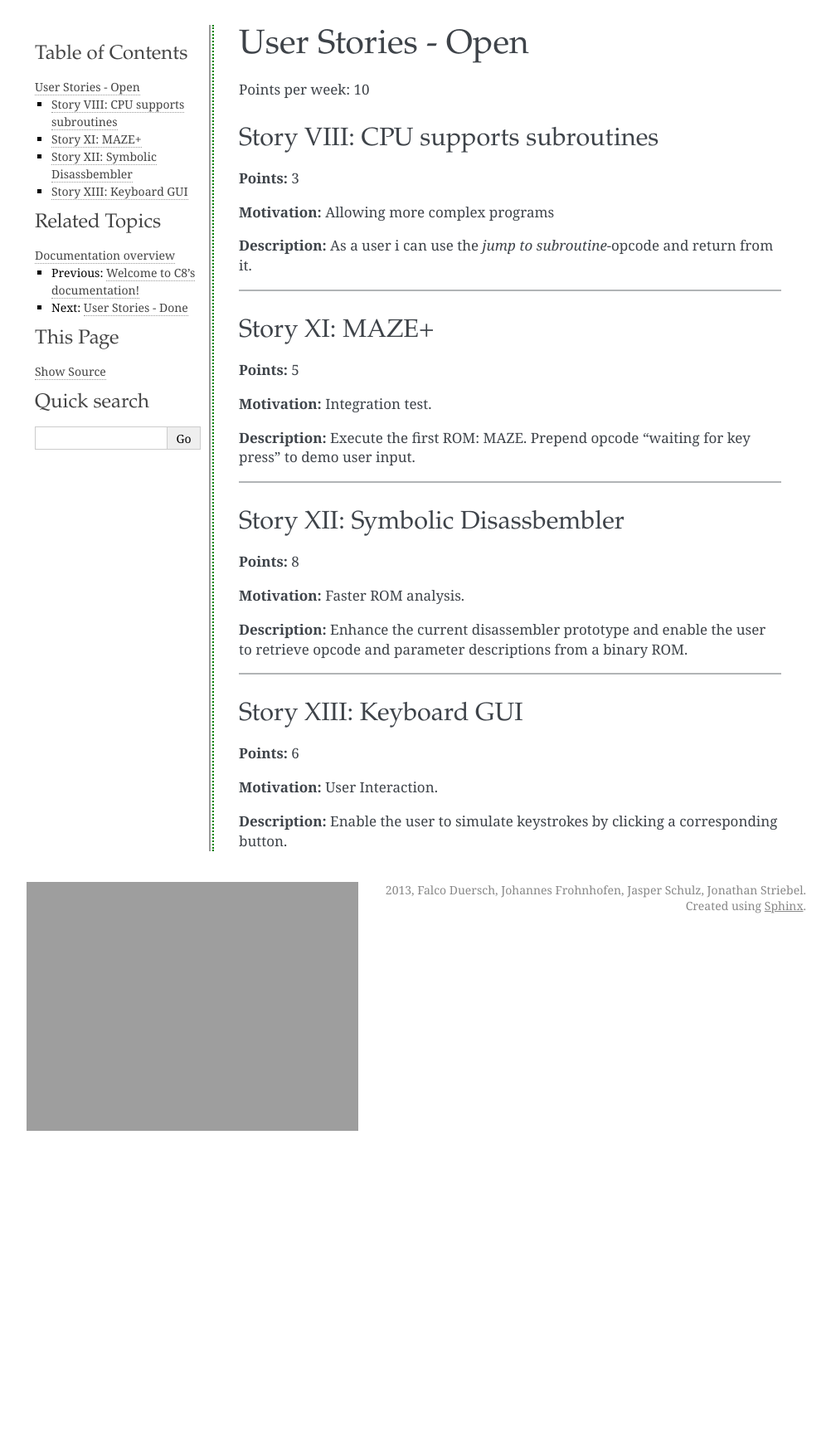
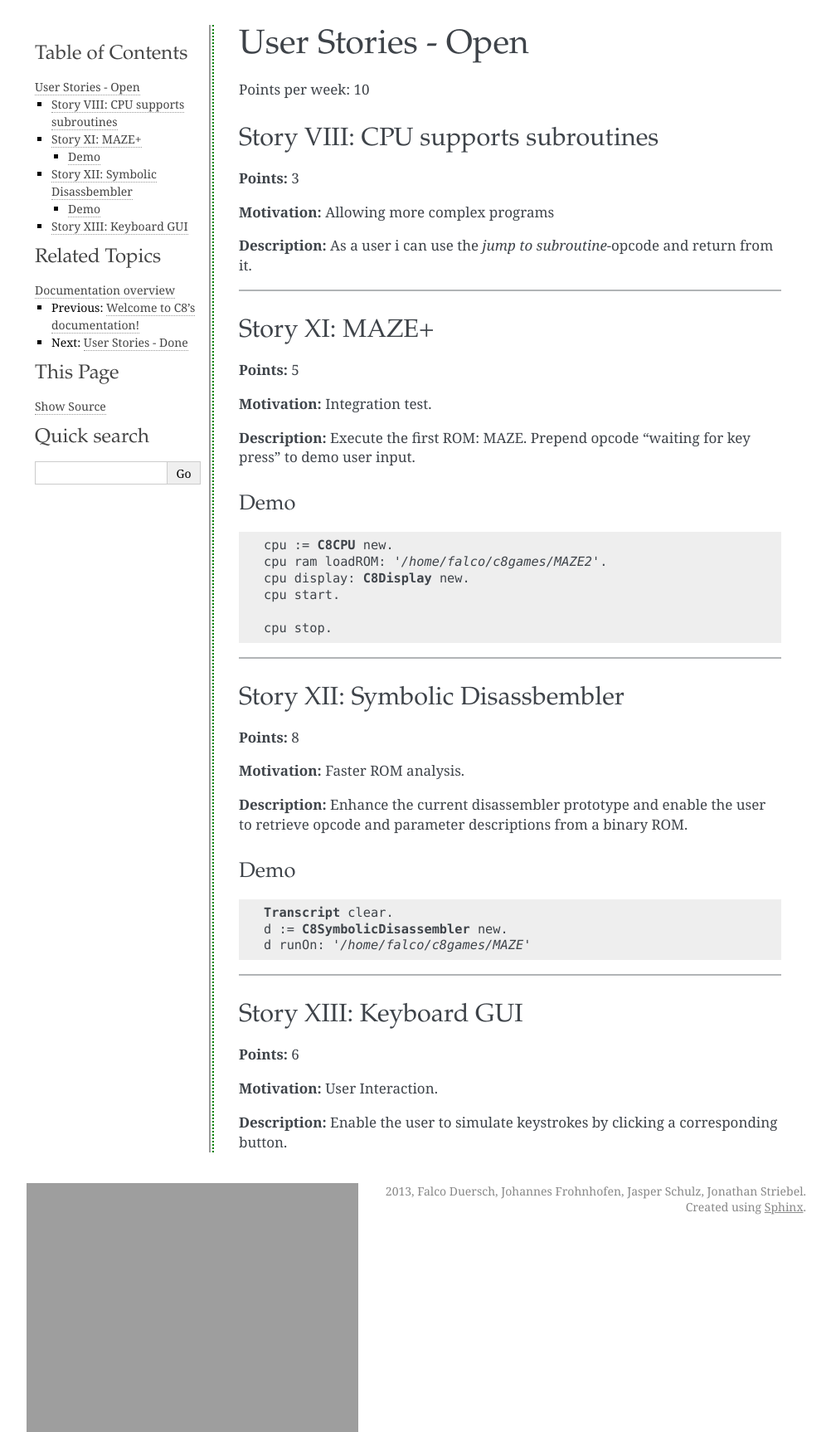
Before and after one commit to lilienthal/chip8, a Sphinx documentation site: the page built from docs/user-stories-open.rst, in a window 1280 px wide. Shown: the whole page at 83% size, without its empty margins (138-1140 px from the left). Built offline with Sphinx 7.4.7, drawn with Linux system fonts in a browser that asks for light colours; before the commit the page ends 1363 px from its top, so only the background shows below that.

Commit message:
Added demo code snippets to most recent user stories (MAZE+, Disassembler).

```diff
--- a/docs/user-stories-open.rst
+++ b/docs/user-stories-open.rst
@@ -26,6 +26,18 @@ Story XI: MAZE+
 **Description:** Execute the first ROM: MAZE. Prepend opcode "waiting for key
 press" to demo user input.
 
+Demo
+....
+
+.. code-block:: smalltalk
+
+	cpu := C8CPU new.
+	cpu ram loadROM: '/home/falco/c8games/MAZE2'.
+	cpu display: C8Display new.
+	cpu start.
+
+	cpu stop.
+
 ------------------
 
 Story XII: Symbolic Disassbembler
@@ -38,6 +50,15 @@ Story XII: Symbolic Disassbembler
 **Description:** Enhance the current disassembler prototype and enable the user
 to retrieve opcode and parameter descriptions from a binary ROM.
 
+Demo
+....
+
+.. code-block:: smalltalk
+
+	Transcript clear.
+	d := C8SymbolicDisassembler new.
+	d runOn: '/home/falco/c8games/MAZE'
+
 ------------------
 
 Story XIII: Keyboard GUI
```
